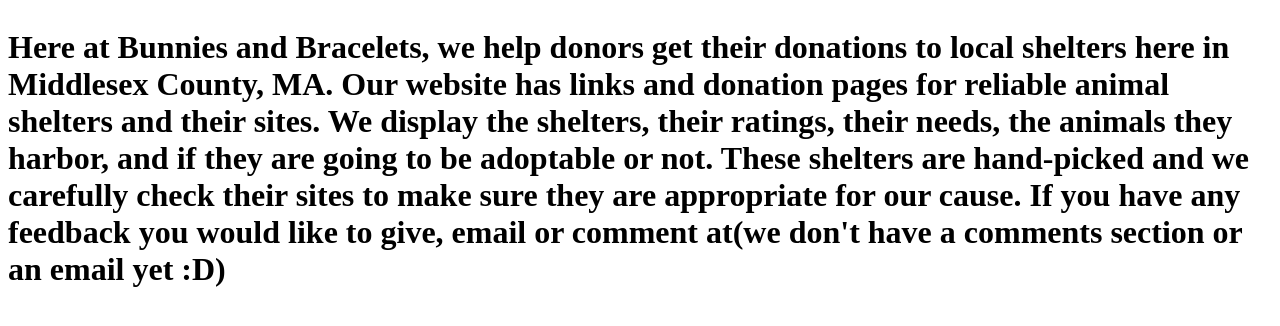
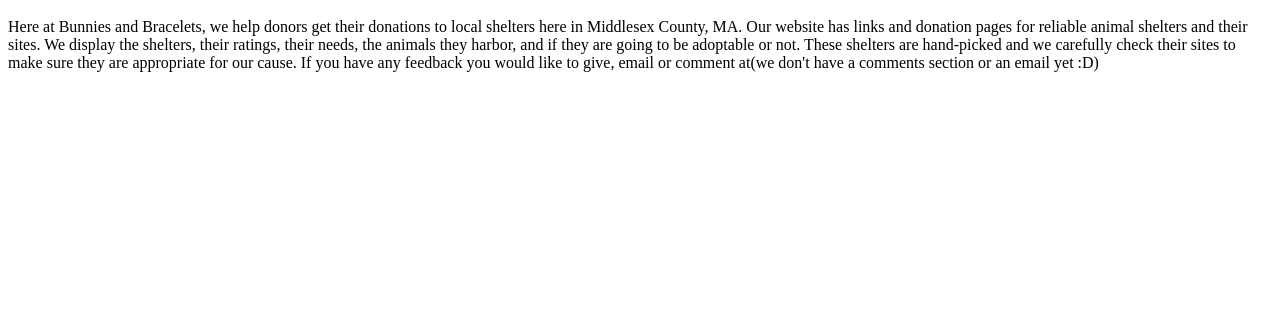
Before and after one commit to notsydneylloyd/waylandgwc.github.io, a plain HTML site: page animalshelters/about.html in a window 1280 px wide. Shown: the part 48-374 px from the top of the page. Drawn offline with Linux system fonts and the light colour scheme.

Commit message:
Update about.html

```diff
--- a/animalshelters/about.html
+++ b/animalshelters/about.html
@@ -7,7 +7,7 @@
 </title>
 </head>
 <body>
-<h1> About Us <h1>
+<h1> About Us </h1>
 <p>Here at Bunnies and Bracelets, we help donors get their donations to local shelters here in Middlesex County, MA. Our website has links and donation pages for reliable animal shelters and their sites. We display the shelters, their ratings, their needs, the animals they harbor, and if they are going to be adoptable or not. These shelters are hand-picked and we carefully check their sites to make sure they are appropriate for our cause. If you have any feedback you would like to give, email or comment at(we don't have a comments section or an email yet :D)
 </p>
 </body>
```
